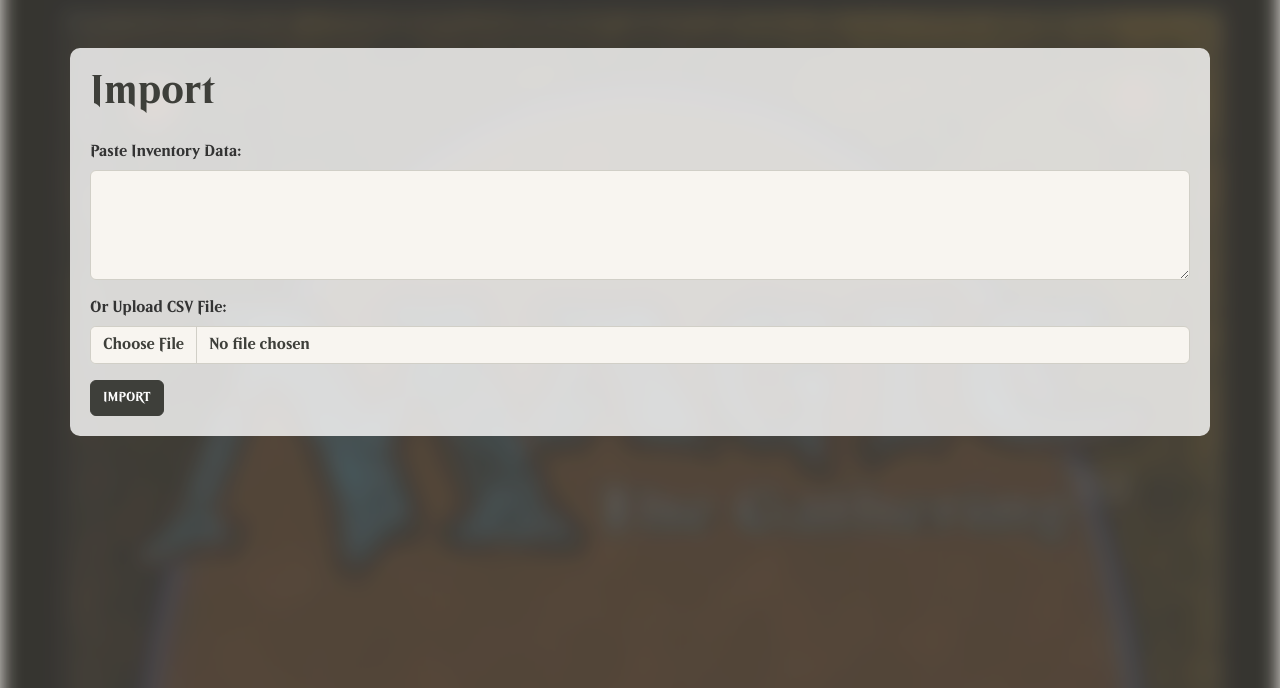
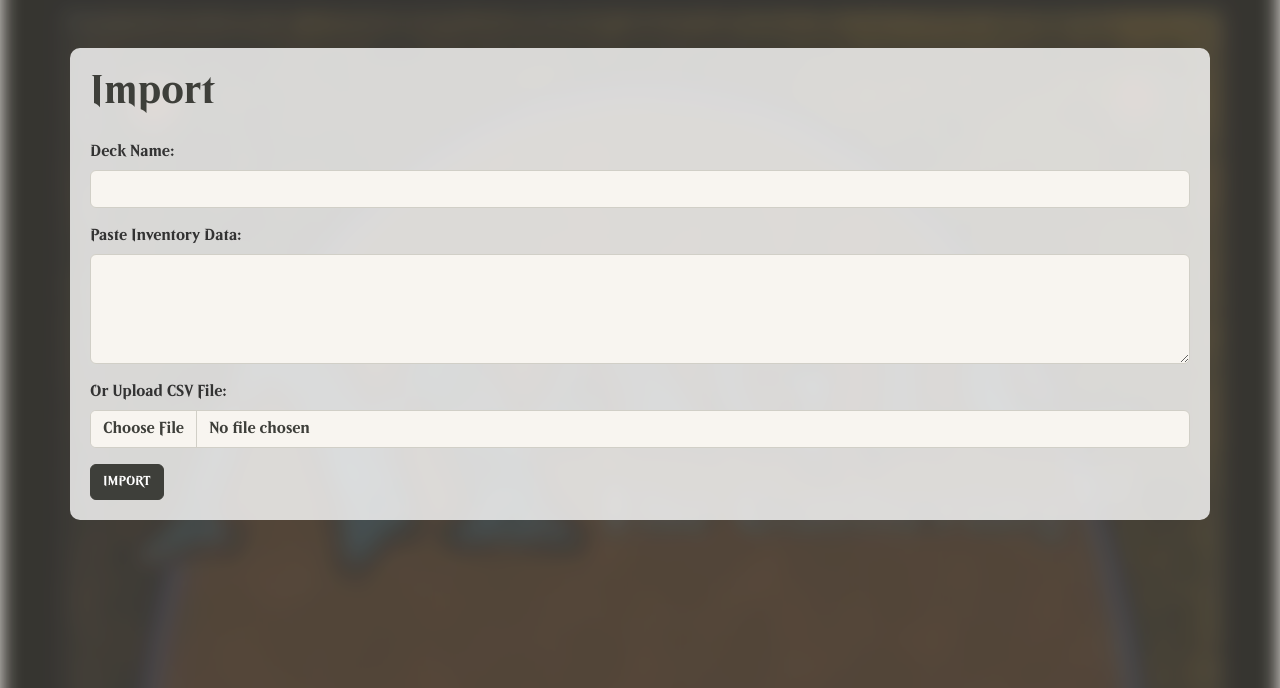
Before and after one commit to Fabaderheld/mtg-db, a Flask app: page /mtg/decks/import in a window 1280 px wide. Shown: the part 58-746 px from the top of the page. Run offline with Flask 3, Linux system fonts and the light colour scheme; the visitor is signed in with stand-in values (Sample User, id 1); some libraries are stand-ins or nearby versions.

Commit message:
WIP: MTG: Added Deck Name in form

```diff
--- a/templates/mtg/import_deck.html
+++ b/templates/mtg/import_deck.html
@@ -4,6 +4,10 @@
 <h1 class="mb-4">Import</h1>
 
 <form method="post" action="{{ url_for('mtg.import_deck') }}" enctype="multipart/form-data">
+    <div class="mb-3">
+        <label for="deck_name" class="form-label">Deck Name:</label>
+        <input type="text" class="form-control" id="deck_name" name="deck_name" required>
+    </div>
     <div class="mb-3">
         <label for="import_deck" class="form-label">Paste Inventory Data:</label>
         <textarea class="form-control" id="import_deck" name="import_deck" rows="4" cols="50"></textarea>
```
